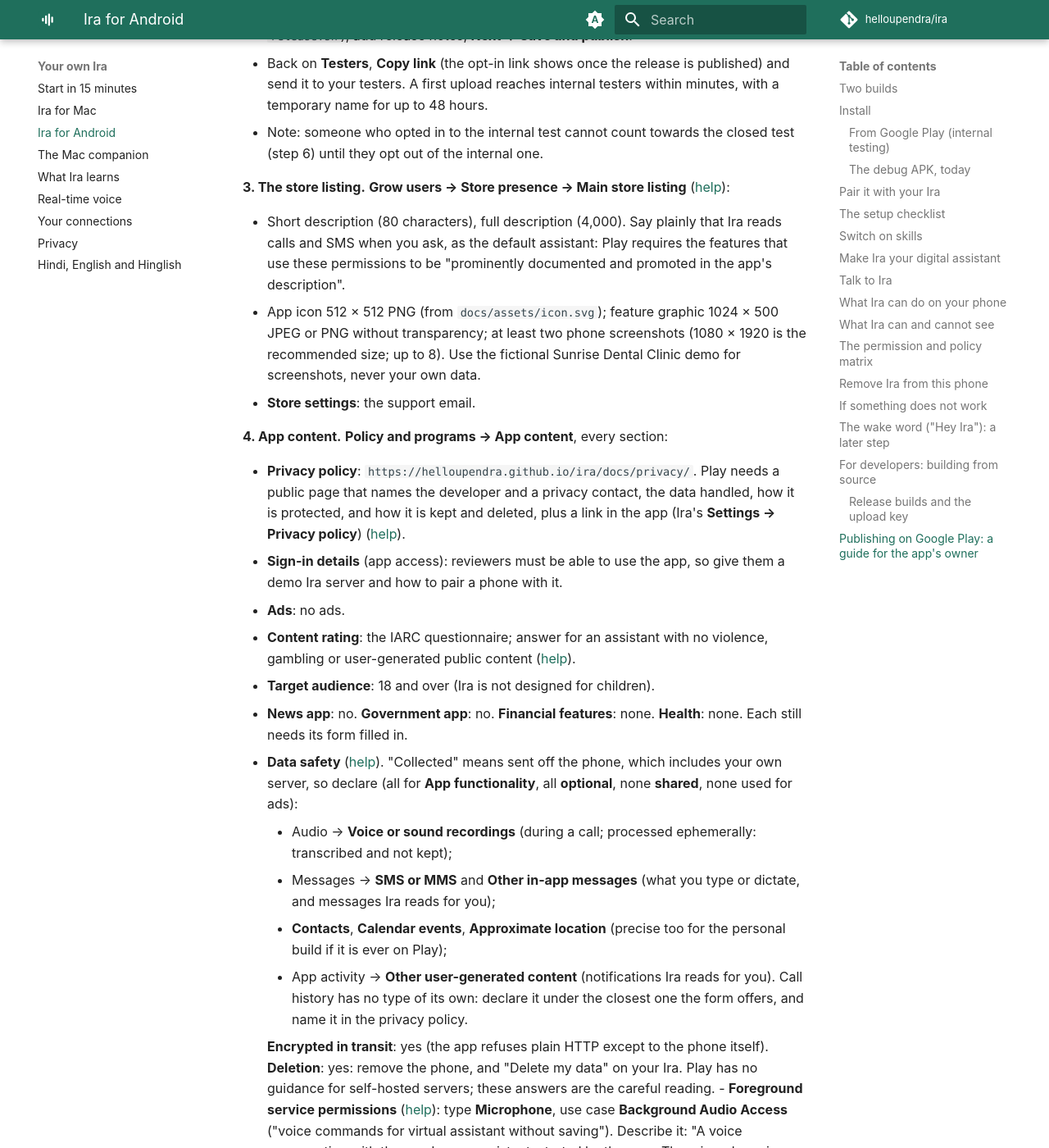
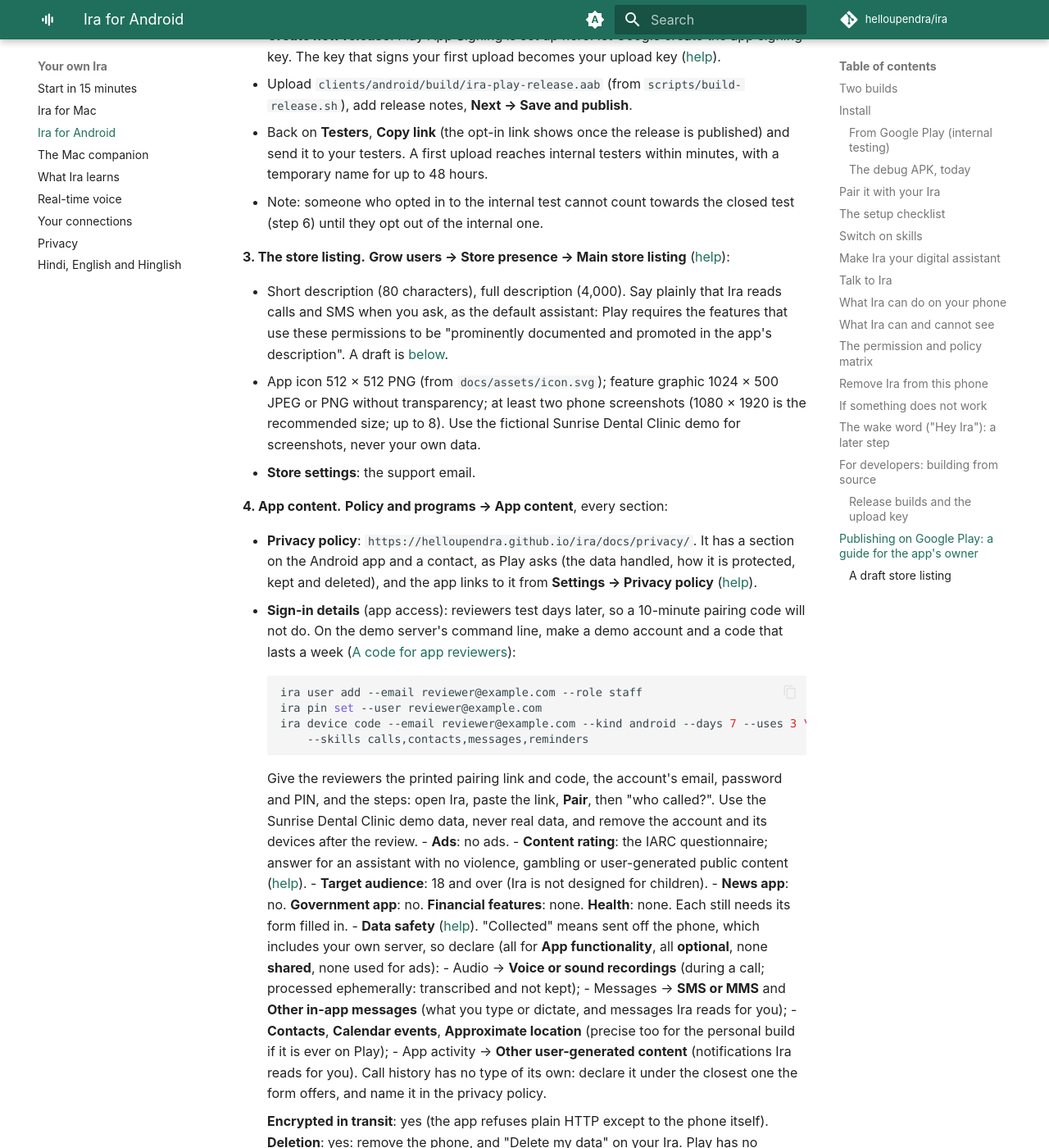
Before and after one commit to helloupendra/ira, an MkDocs documentation site: the page built from docs/clients/android.md, in a window 1280 px wide and 1400 px high, scrolled down 11886 px. Shown: the whole window at 82% size. Built offline with MkDocs 1.6.1 and Material for MkDocs 9.7.7, drawn with Linux system fonts in a browser that asks for light colours; comment, search, counter and statistics services are not loaded; some of the changed text lies outside the part shown.

Commit message:
Document reporting, the reviewers' pairing code and a store listing draft for Android

````diff
--- a/docs/clients/android.md
+++ b/docs/clients/android.md
@@ -176,6 +176,10 @@
   (money, deleting, the screen tools) shows a card: type your action PIN
   there and press **Confirm**. A PIN is never spoken; three wrong PINs lock
   actions for 15 minutes, as everywhere in Ira.
+- **Report an answer** that is wrong, harmful, offensive or shows something
+  private: long-press it, or tap **⋮** beside it, pick a reason, add a note
+  if you like, and **Send**. The report goes to your Ira's owner with that
+  answer; nothing else is sent.
 - **End** the call with the button, or the notification's **End**. Two
   quiet minutes end it too.
 
@@ -404,7 +408,8 @@
 - Short description (80 characters), full description (4,000). Say plainly
   that Ira reads calls and SMS when you ask, as the default assistant: Play
   requires the features that use these permissions to be "prominently
-  documented and promoted in the app's description".
+  documented and promoted in the app's description". A draft is
+  [below](#a-draft-store-listing).
 - App icon 512 × 512 PNG (from `docs/assets/icon.svg`); feature graphic
   1024 × 500 JPEG or PNG without transparency; at least two phone
   screenshots (1080 × 1920 is the recommended size; up to 8). Use the
@@ -413,13 +418,27 @@
 
 **4. App content.** **Policy and programs → App content**, every section:
 
-- **Privacy policy**: `https://helloupendra.github.io/ira/docs/privacy/`. Play
-  needs a public page that names the developer and a privacy contact, the
-  data handled, how it is protected, and how it is kept and deleted, plus a
-  link in the app (Ira's **Settings → Privacy policy**)
+- **Privacy policy**: `https://helloupendra.github.io/ira/docs/privacy/`. It
+  has a section on the Android app and a contact, as Play asks (the data
+  handled, how it is protected, kept and deleted), and the app links to it
+  from **Settings → Privacy policy**
   ([help](https://support.google.com/googleplay/android-developer/answer/10144311)).
-- **Sign-in details** (app access): reviewers must be able to use the app,
-  so give them a demo Ira server and how to pair a phone with it.
+- **Sign-in details** (app access): reviewers test days later, so a
+  10-minute pairing code will not do. On the demo server's command line,
+  make a demo account and a code that lasts a week
+  ([A code for app reviewers](../devices.md#a-code-for-app-reviewers)):
+
+    ```bash
+    ira user add --email reviewer@example.com --role staff
+    ira pin set --user reviewer@example.com
+    ira device code --email reviewer@example.com --kind android --days 7 --uses 3 \
+        --skills calls,contacts,messages,reminders
+    ```
+
+    Give the reviewers the printed pairing link and code, the account's email,
+    password and PIN, and the steps: open Ira, paste the link, **Pair**, then
+    "who called?". Use the Sunrise Dental Clinic demo data, never real data,
+    and remove the account and its devices after the review.
 - **Ads**: no ads.
 - **Content rating**: the IARC questionnaire; answer for an assistant with
   no violence, gambling or user-generated public content
@@ -467,7 +486,10 @@
 **5. AI content reporting.** Play requires apps whose content is made by AI
 to let people report offensive content without leaving the app
 ([help](https://support.google.com/googleplay/android-developer/answer/13985936)).
-This version has no such button yet; it is needed before the closed test.
+Ira has it: long-press any answer, or tap **⋮**, then **Report**. The
+reports reach the server's owners and admins in the console
+([Reporting an answer](../api.md#reporting-an-answer)). Show it in the
+review video and mention it in the description.
 
 **6. Closed testing, then production.** A personal developer account made
 after 13 November 2023 must run a closed test with **at least 12 testers
@@ -486,3 +508,40 @@
 New apps must target Android 16 (API 36) or newer from 31 August 2026
 ([help](https://support.google.com/googleplay/android-developer/answer/11926878));
 Ira targets Android 17 (API 37).
+
+### A draft store listing
+
+**Short description** (76 characters):
+
+> Talk to your own self-hosted Ira: calls, messages, reminders, in your words.
+
+**Full description:**
+
+> Ira is the phone app for IRA, the open-source assistant you run yourself.
+> Pair the phone with your own Ira server, then talk to it like a call: Ira
+> hears you, answers a moment after you stop, and stops when you speak over
+> her. Hindi, English and Hinglish are all fine. You can type too.
+>
+> Ira can use your phone for you, when you ask:
+>
+> - Calls and contacts: "who called?", "whose number is this?", "call him".
+>   As your default digital assistant, Ira reads your call log and SMS only
+>   when you ask, and only while you are talking to Ira on the phone.
+> - Messages: read your SMS and the notifications on your phone, and reply
+>   through a notification's own reply button.
+> - Alarms, timers, reminders and your calendar; apps, directions, music and
+>   the flashlight.
+>
+> Anything that acts for you (a call, a message, a reply, a calendar event)
+> is read back with its exact target and waits for your "yes"; bigger steps
+> need your PIN, typed, never spoken. Each ability is a skill you switch on
+> yourself, and Android asks before each permission.
+>
+> Your conversations stay on your own server. The microphone is on only
+> during a call you start, and nothing is recorded. If an answer is wrong,
+> harmful or offensive, long-press it and choose Report: the report goes to
+> your server's owner.
+>
+> You need an IRA server (free and open source, MIT licence):
+> github.com/helloupendra/ira. Long-press the power button to open Ira once
+> it is your digital assistant.
````
